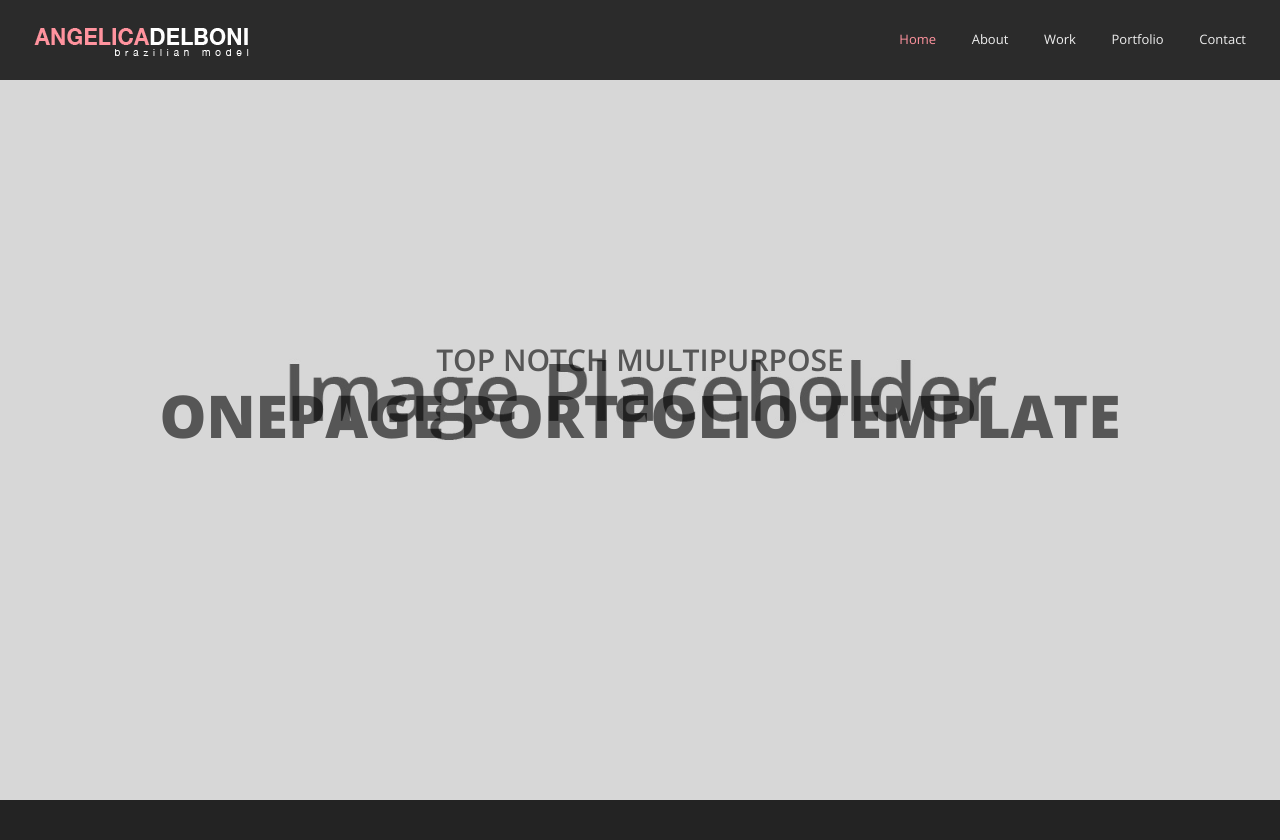
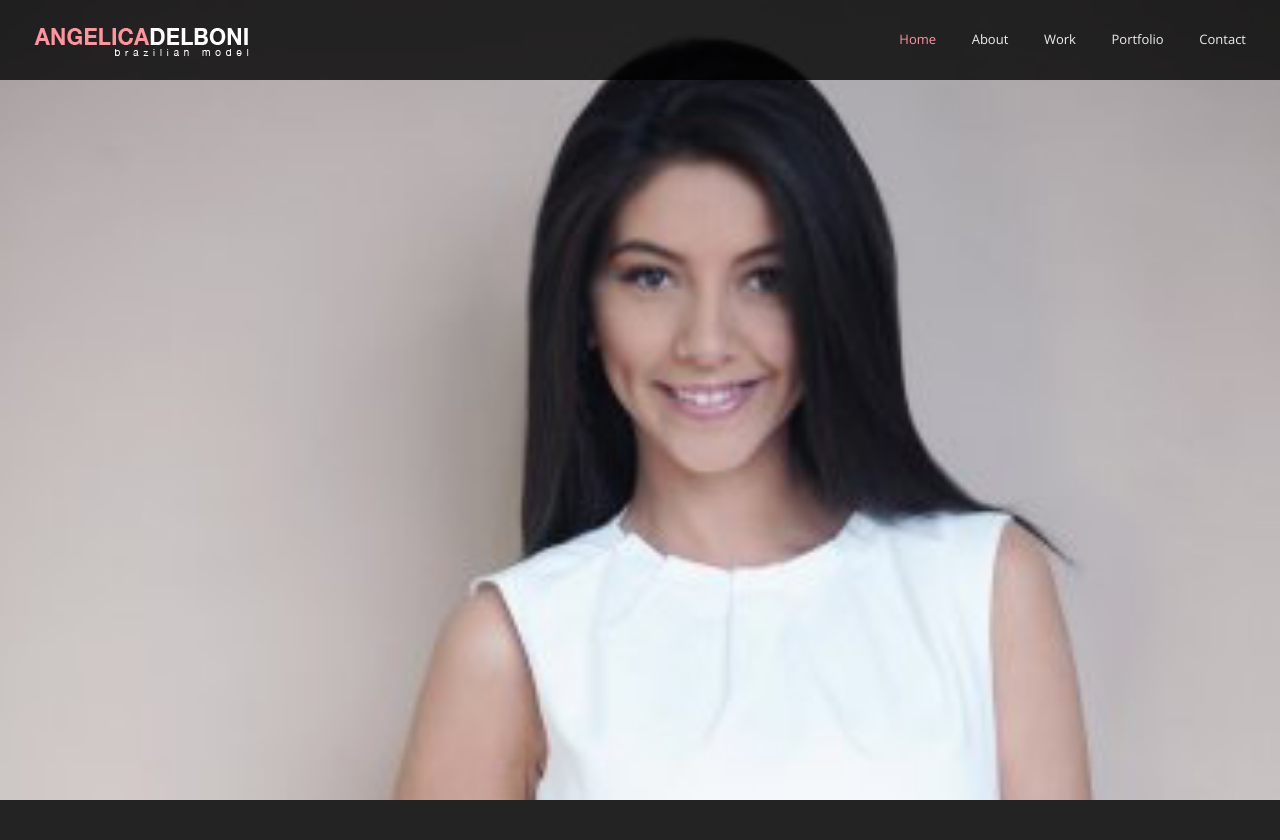
Before and after one commit to tofuninjah/delboniangelica, a PHP site: page / in a window 1280 px wide. Shown: the top 840 px of the page. Run offline with PHP 8.4, Linux system fonts and the light colour scheme; some libraries are stand-ins or nearby versions.

Commit message:
add 2 sample slider images

```diff
--- a/index.php
+++ b/index.php
@@ -59,17 +59,18 @@
                   <ul class="slides">
                     <li>
                     	<img src="images/slider/1.jpg" alt="" class="slide_bg" />
-                        <div class="full_slider_caption">
+                        <!--<div class="full_slider_caption">
                         	Top notch multipurpose
                             <div class="slide_title">Onepage portfolio Template</div>
-                        </div>
+                        </div>-->
                     </li>
                     <li>
+
                     	<img src="images/slider/2.jpg" alt="" class="slide_bg" />
-                        <div class="full_slider_caption">
+                        <!--<<div class="full_slider_caption">
                         	Suspendisse in justo
                             <div class="slide_title">Integer euismod lacus</div>
-                        </div>
+                        </div>-->
                     </li>
                     <li>
                     	<img src="images/slider/3.jpg" alt="" class="slide_bg" />
```
Also changed, not shown: images/slider/1.jpg, images/slider/2.jpg.
